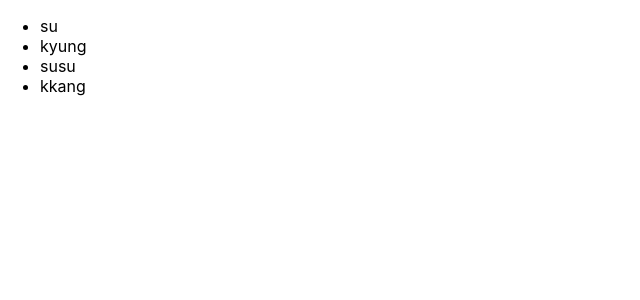
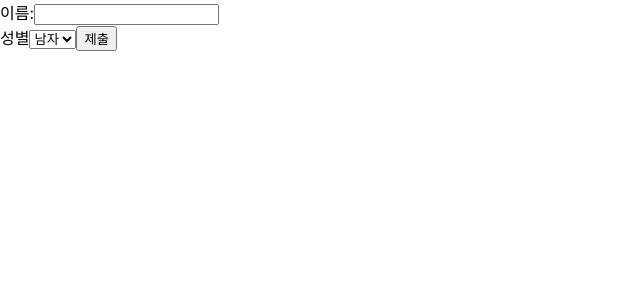
Before and after one commit to sukyung6999/react, a React (Create React App) app in the folder my-app/: page / in a window 1280 px wide. Shown: the top 300 px of the page, without its empty margins (0-640 px from the left). Built offline with nearby package versions, Linux system fonts and the light colour scheme.

Commit message:
add: [처음만난리액트] 11장 Forms

```diff
--- /dev/null
+++ b/my-app/src/chapter_11/SignUp.jsx
@@ -0,0 +1,38 @@
+import React, { useState } from 'react';
+
+function SignUp(props) {
+  const [name, setName] = useState('');
+  const [gender, setGender] = useState('여자');
+
+  const handleChangeGender = (event) => {
+    setGender(event.target.value);
+  }
+
+  const handleChangeName = (event) => {
+    setName(event.target.value);
+  }
+
+  const handleSubmit = (event) => {
+    event.preventDefault();
+    alert(`이름: ${name}, 성별: ${gender}`)
+  }
+
+  return (
+    <form action="" onSubmit={handleSubmit}>
+      <label>
+        이름:
+        <input type="text" value={name} onChange={handleChangeName} />
+      </label>
+      <br />
+      <label>
+        성별
+        <select name="" id="" value={gender} onChange={handleChangeGender}>
+          <option value="male">남자</option>
+          <option value="female">여자</option>
+        </select>
+      </label>
+      <button>제출</button>
+    </form>
+  )
+}
+export default SignUp;
--- a/my-app/src/index.js
+++ b/my-app/src/index.js
@@ -12,12 +12,13 @@ import Accomodate from './chapter_07/Accomodate';
 import ConfirmButton from './chapter_08/ConfirmButton';
 import LandingPage from './chapter_09/LandingPage';
 import AttendanceBook from './chapter_10/AttendanceBook';
+import SignUp from './chapter_11/SignUp';
 
 const root = ReactDOM.createRoot(document.getElementById('root'));
 
 root.render(
   <div>
-    <AttendanceBook/>
+    <SignUp/>
   </div>
 )
 
```
